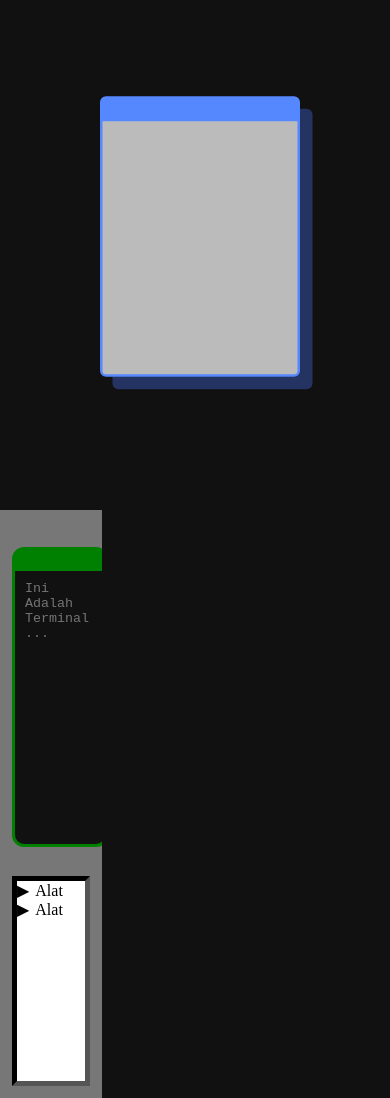
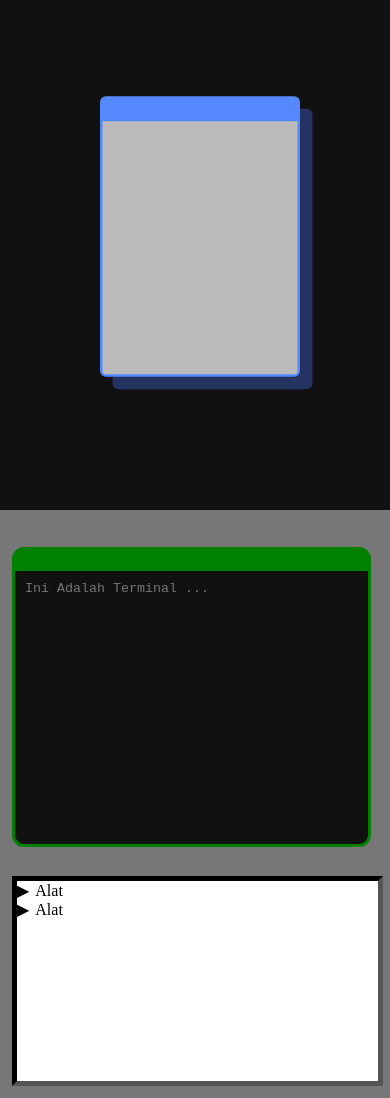
Before and after one commit to Mr-MRM-Development/Trinity-Studio, a plain HTML site: page index.html in a window 390 px wide. Shown: the part 831-1929 px from the top of the page. Drawn offline with Linux system fonts and the light colour scheme.

Commit message:
Update index.css

```diff
--- a/styles/index.css
+++ b/styles/index.css
@@ -274,8 +274,7 @@ nav button .kanan {
         width: 100%;
     }
     .bagian-kanan {
-        left: 0;
-        right: 0;
+        width: 95%;
     }
     #pilih, #pilih-simpan {
         width: 75%;
```
